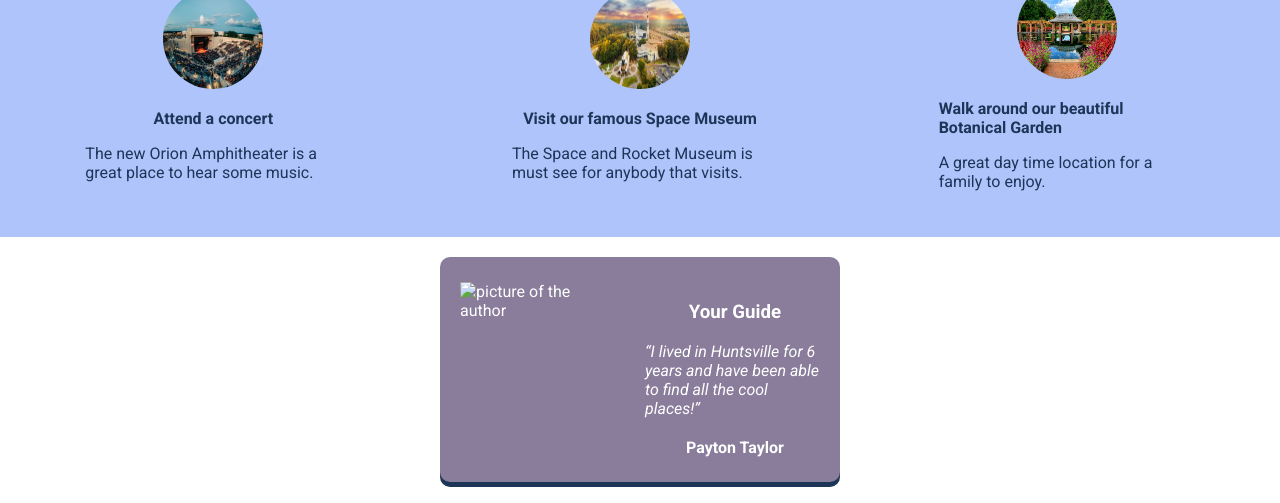
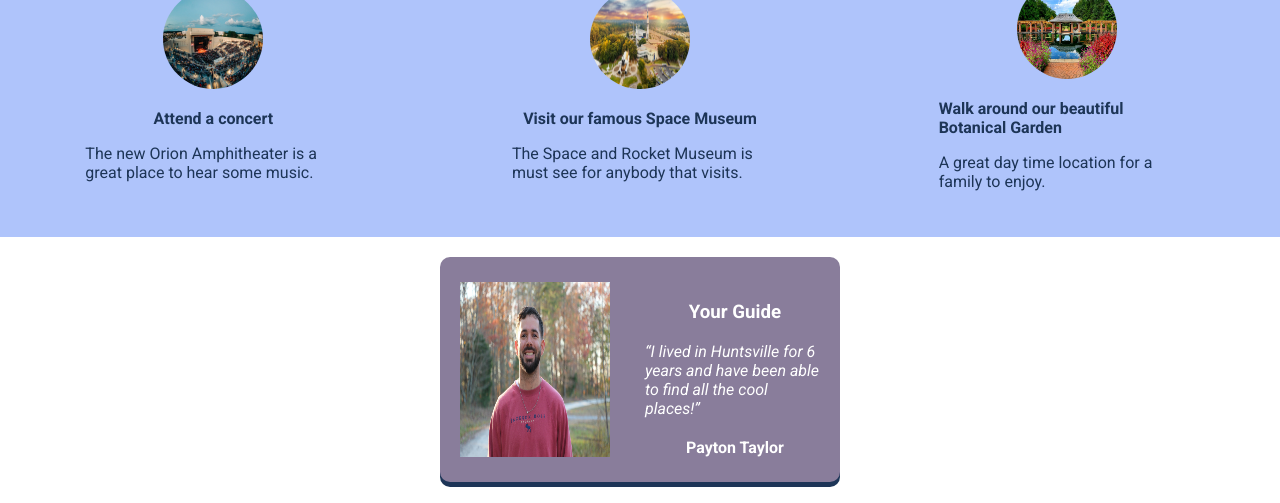
Before and after one commit to paytontaylor/hometown-solo-project, a plain HTML site: page index.html in a window 1280 px wide. Shown: the part 356-859 px from the top of the page. Drawn offline with Linux system fonts and the light colour scheme.

Commit message:
Update index.html

```diff
--- a/index.html
+++ b/index.html
@@ -35,7 +35,7 @@
         <section id="bot-section">
             <div id="profile-card">
                 <div class="bot-section-img-wrapper">
-                    <img class="bot-section-img" src="images/pt.JPG" alt="picture of the author">
+                    <img class="bot-section-img" src="pt.JPG" alt="picture of the author">
                 </div>
                 <div class="bot-section-text">
                     <h3>Your Guide</h3>
```
